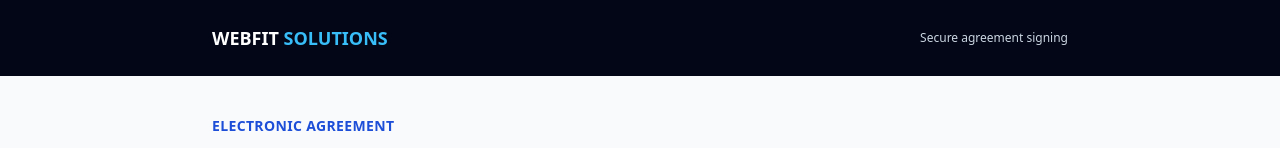
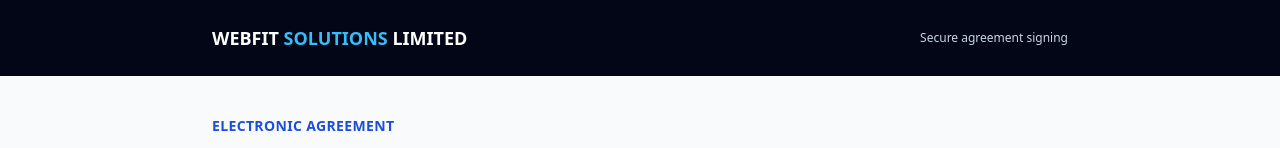
Before and after one commit to WebfitSolutionsLimitedDevelopment/webfitSolutionsLimited, a Next.js app: page /nda in a window 1280 px wide. Shown: the top 148 px of the page. Built offline with nearby package versions, Linux system fonts and the light colour scheme.

Commit message:
Show full Webfit Solutions Limited legal name in NDA header

```diff
--- a/app/nda/page.js
+++ b/app/nda/page.js
@@ -21,7 +21,7 @@ export default function NdaPage(){
   const a=document.createElement('a');a.href=url;a.download='webfit-signed-agreement-'+result.reference+'.pdf';a.click();setTimeout(()=>URL.revokeObjectURL(url),3000);
  }
  return <main className="min-h-screen bg-slate-50 text-slate-900">
-  <header className="bg-slate-950 text-white"><div className="max-w-4xl mx-auto px-5 py-6 flex items-center justify-between gap-4"><a href="/" className="font-bold text-lg">WEBFIT <span className="text-sky-400">SOLUTIONS</span></a><span className="text-xs text-slate-300">Secure agreement signing</span></div></header>
+  <header className="bg-slate-950 text-white"><div className="max-w-4xl mx-auto px-5 py-6 flex flex-wrap items-center justify-between gap-3"><a href="/" className="font-bold text-base sm:text-lg whitespace-nowrap">WEBFIT <span className="text-sky-400">SOLUTIONS</span> LIMITED</a><span className="text-xs text-slate-300">Secure agreement signing</span></div></header>
   <div className="max-w-4xl mx-auto px-5 py-10">
    <div className="mb-8"><p className="text-sm font-semibold text-blue-700 uppercase tracking-wide">Electronic agreement</p><h1 className="text-3xl md:text-4xl font-bold mt-2">Confidentiality, Media Consent & Engagement Agreement</h1><p className="text-slate-600 mt-3">Please read the terms before signing. Your signed copy will be emailed to you.</p></div>
    <div className="bg-white border border-slate-200 rounded-2xl p-6 md:p-8 shadow-sm mb-7"><div className="flex flex-wrap justify-between gap-2 border-b pb-4 mb-6 text-sm"><strong>{COMPANY}</strong><span className="text-slate-500">Version {NDA_VERSION}</span></div>
```
